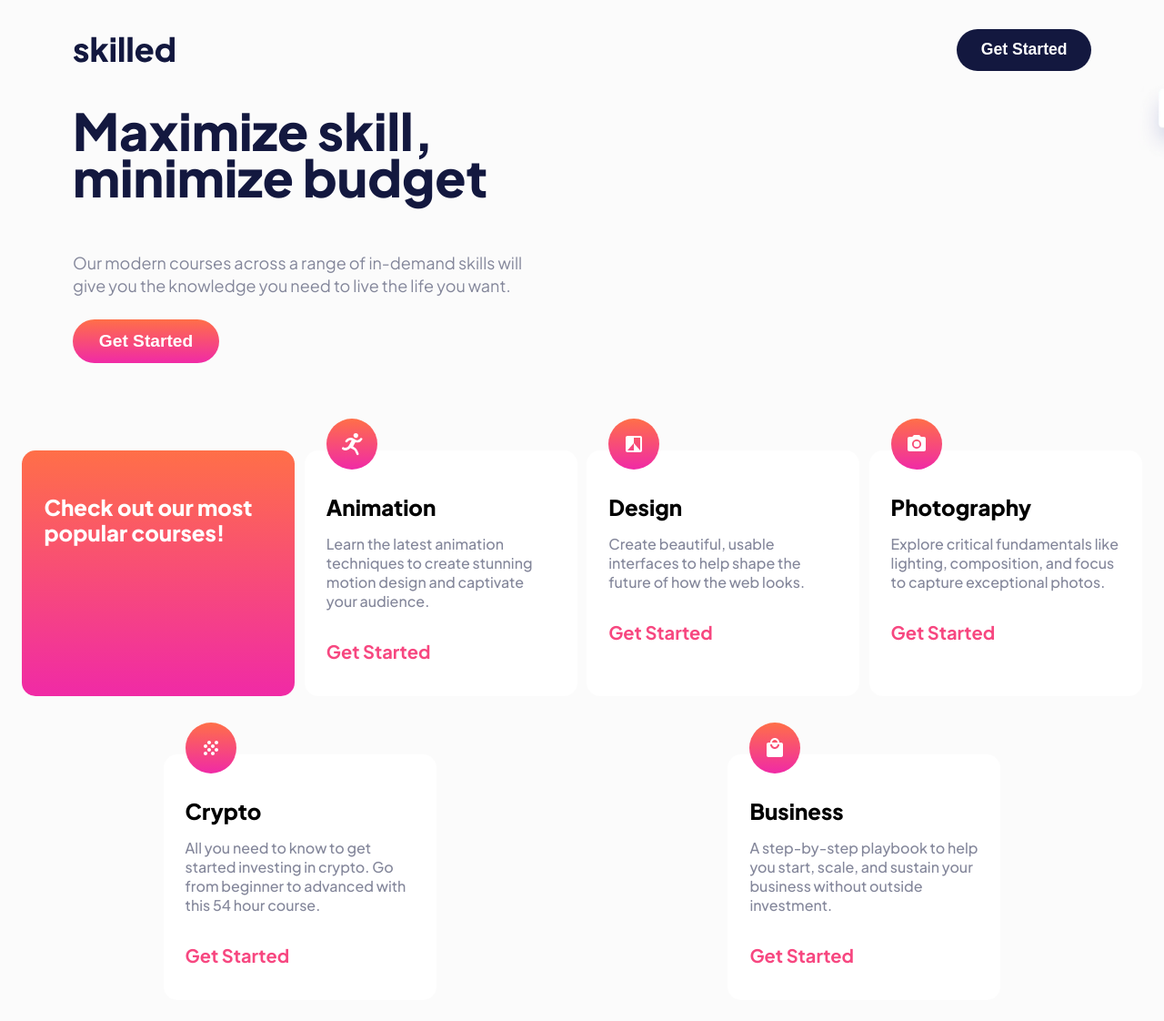
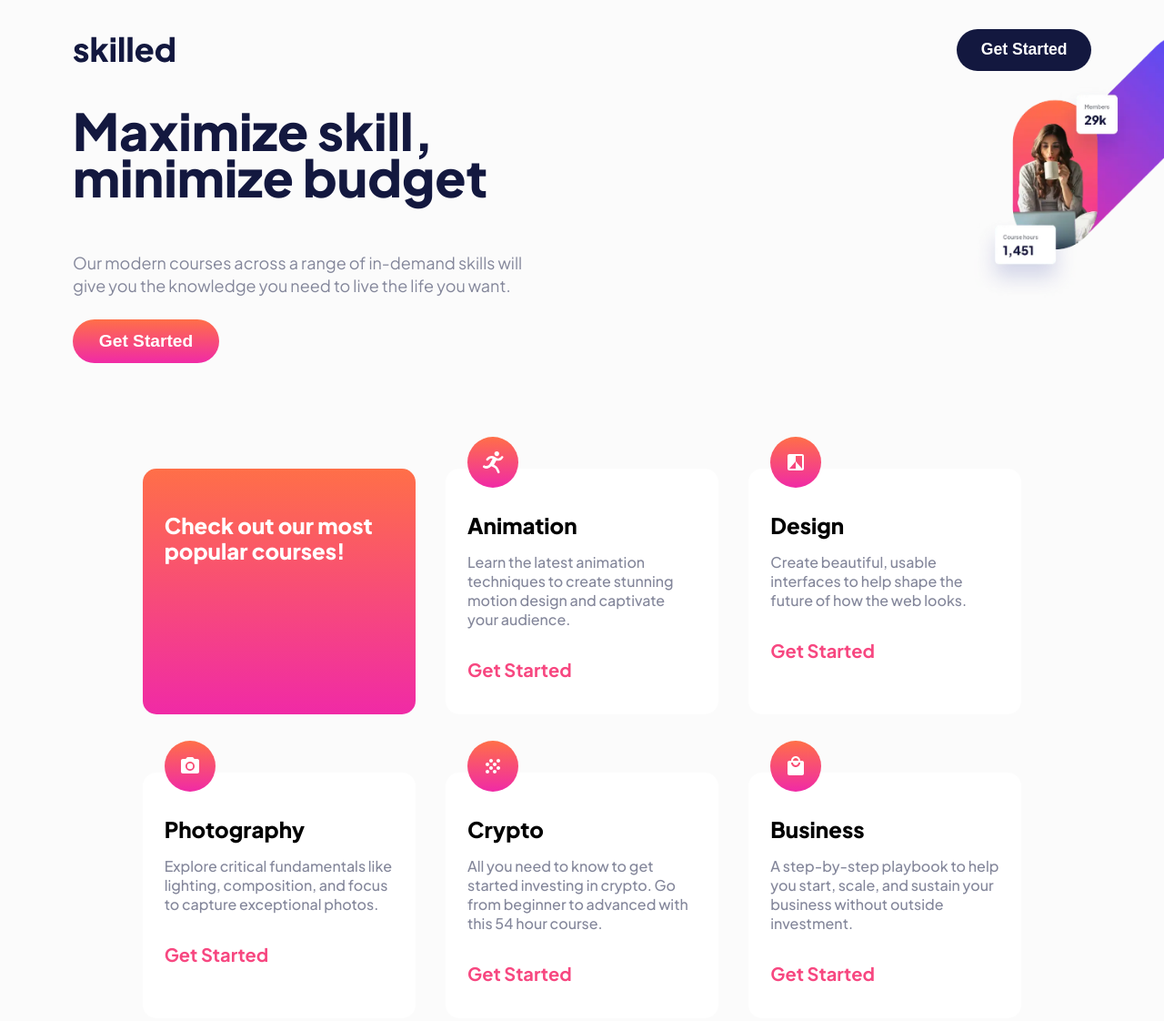
Before and after one commit to ArekR93/skilled_elearning_page, a plain HTML site: page index.html in a window 1280 px wide. Shown: the top 1122 px of the page at 91% size. Drawn offline with Linux system fonts and the light colour scheme.

Commit message:
finished project

```diff
--- a/sass/main.scss
+++ b/sass/main.scss
@@ -280,11 +280,29 @@ header{
                     width: 50%;
                     display: flex;
                     position: absolute;
-                    right: -350px;
-                    top: -250px;
+                    right: -170px;
+                    top: -100px;
                 }
 
             }
         }
     }
+    .services{
+        display: flex;
+        justify-content: center;
+        align-items: center;
+        .card-box{
+            max-width: 1000px;
+
+        }
+    }
+    .footer{
+        .footer-btn{
+            transition: background-color .5s;
+            cursor: pointer;
+        }
+        .footer-btn:hover{
+            opacity: .5
+        }
+    }
 }
```
Also changed, not shown: css/main.css, 1 other file.
